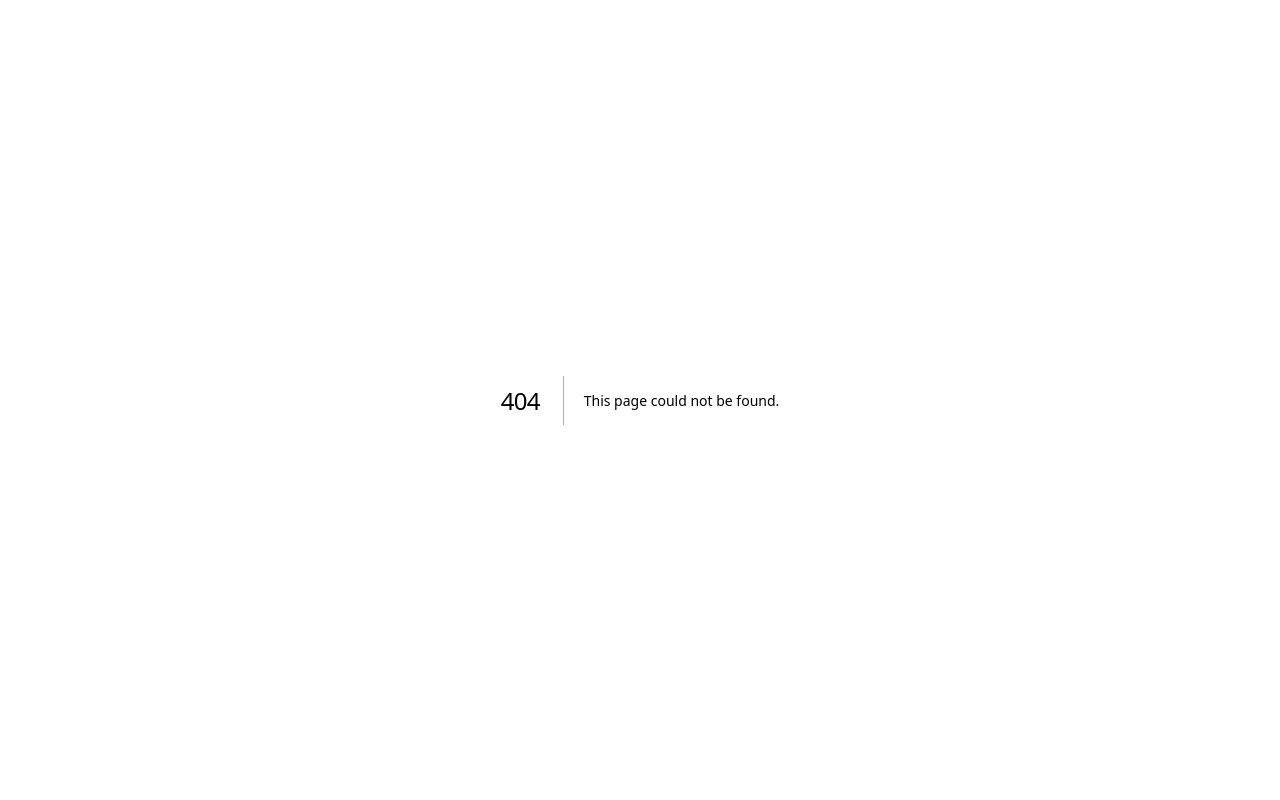
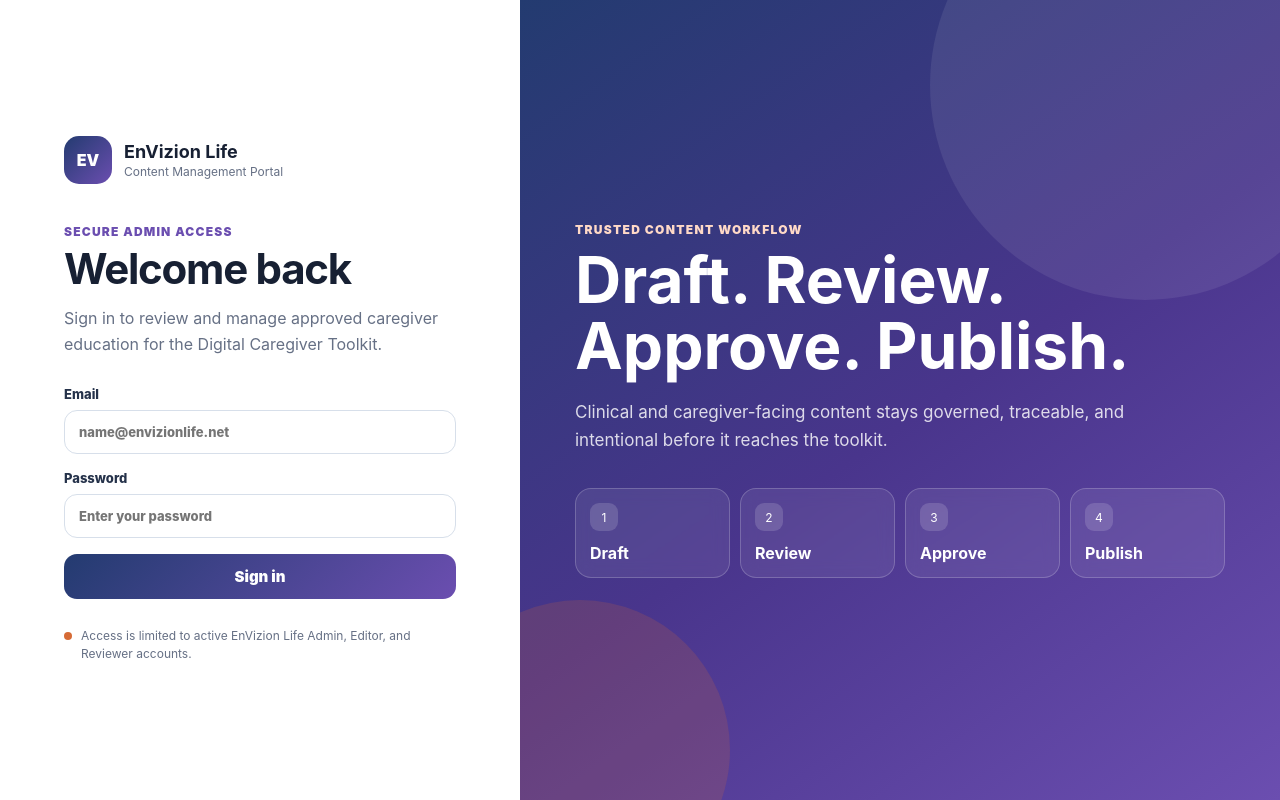
Before and after one commit to dbdnd7rn/EMR, a Next.js app in the folder apps/admin/: page /login in a window 1280 px wide. Before the commit this address had no page. Built offline with nearby package versions, Linux system fonts and the light colour scheme; no server answers.

Commit message:
feat: add branded admin sign-in page

```diff
--- /dev/null
+++ b/apps/admin/app/login/page.tsx
@@ -0,0 +1,171 @@
+'use client';
+
+import { FormEvent, useEffect, useState } from 'react';
+import { useRouter } from 'next/navigation';
+
+import { getBrowserSupabaseClient } from '../../lib/supabase-browser';
+
+export default function LoginPage() {
+  const router = useRouter();
+  const [email, setEmail] = useState('');
+  const [password, setPassword] = useState('');
+  const [message, setMessage] = useState('');
+  const [busy, setBusy] = useState(false);
+  const supabase = getBrowserSupabaseClient();
+
+  useEffect(() => {
+    if (!supabase) return;
+
+    supabase.auth.getUser().then(({ data }) => {
+      if (data.user) router.replace('/');
+    });
+  }, [router, supabase]);
+
+  async function signIn(event: FormEvent<HTMLFormElement>) {
+    event.preventDefault();
+    setMessage('');
+
+    if (!supabase) {
+      setMessage('Supabase environment variables are not configured yet.');
+      return;
+    }
+
+    if (!email.trim() || !password) {
+      setMessage('Enter your email and password.');
+      return;
+    }
+
+    setBusy(true);
+    const { error } = await supabase.auth.signInWithPassword({
+      email: email.trim(),
+      password,
+    });
+    setBusy(false);
+
+    if (error) {
+      setMessage('Sign-in was not successful. Check your credentials and try again.');
+      return;
+    }
+
+    router.replace('/');
+    router.refresh();
+  }
+
+  return (
+    <main style={screenStyle}>
+      <section style={panelStyle}>
+        <div style={brandStyle}>
+          <div style={brandMarkStyle}>EV</div>
+          <div>
+            <strong style={brandNameStyle}>EnVizion Life</strong>
+            <span style={brandSubStyle}>Content Management Portal</span>
+          </div>
+        </div>
+
+        <div style={heroStyle}>
+          <p style={eyebrowStyle}>SECURE ADMIN ACCESS</p>
+          <h1 style={titleStyle}>Welcome back</h1>
+          <p style={bodyStyle}>Sign in to review and manage approved caregiver education for the Digital Caregiver Toolkit.</p>
+        </div>
+
+        <form onSubmit={signIn} style={formStyle}>
+          <label style={labelStyle}>
+            Email
+            <input
+              autoComplete="email"
+              inputMode="email"
+              value={email}
+              onChange={(event) => setEmail(event.target.value)}
+              placeholder="name@envizionlife.net"
+              style={fieldStyle}
+            />
+          </label>
+
+          <label style={labelStyle}>
+            Password
+            <input
+              autoComplete="current-password"
+              type="password"
+              value={password}
+              onChange={(event) => setPassword(event.target.value)}
+              placeholder="Enter your password"
+              style={fieldStyle}
+            />
+          </label>
+
+          {message && <div style={messageStyle}>{message}</div>}
+
+          <button disabled={busy} type="submit" style={{ ...buttonStyle, opacity: busy ? 0.65 : 1 }}>
+            {busy ? 'Signing in…' : 'Sign in'}
+          </button>
+        </form>
+
+        <div style={securityStyle}>
+          <span style={securityDotStyle} />
+          <span>Access is limited to active EnVizion Life Admin, Editor, and Reviewer accounts.</span>
+        </div>
+      </section>
+
+      <aside style={visualStyle}>
+        <div style={orbBlueStyle} />
+        <div style={orbPurpleStyle} />
+        <div style={visualContentStyle}>
+          <p style={visualEyebrowStyle}>TRUSTED CONTENT WORKFLOW</p>
+          <h2 style={visualTitleStyle}>Draft. Review. Approve. Publish.</h2>
+          <p style={visualBodyStyle}>Clinical and caregiver-facing content stays governed, traceable, and intentional before it reaches the toolkit.</p>
+          <div style={stepsStyle}>
+            {['Draft', 'Review', 'Approve', 'Publish'].map((step, index) => (
+              <div key={step} style={stepStyle}>
+                <span style={stepNumberStyle}>{index + 1}</span>
+                <strong>{step}</strong>
+              </div>
+            ))}
+          </div>
+        </div>
+      </aside>
+    </main>
+  );
+}
+
+const screenStyle = {
+  minHeight: '100vh',
+  display: 'grid',
+  gridTemplateColumns: 'minmax(360px, 520px) minmax(0, 1fr)',
+  background: '#F7F8FC',
+} as const;
+
+const panelStyle = {
+  minHeight: '100vh',
+  padding: '44px clamp(28px, 5vw, 68px)',
+  background: '#FFFFFF',
+  display: 'flex',
+  flexDirection: 'column',
+  justifyContent: 'center',
+  gap: 28,
+} as const;
+
+const brandStyle = { display: 'flex', alignItems: 'center', gap: 12 } as const;
+const brandMarkStyle = { width: 48, height: 48, borderRadius: 15, display: 'grid', placeItems: 'center', background: 'linear-gradient(135deg, #233B70, #6B4EB0)', color: '#FFFFFF', fontWeight: 900 } as const;
+const brandNameStyle = { display: 'block', color: '#172033', fontSize: 18 } as const;
+const brandSubStyle = { display: 'block', color: '#667085', fontSize: 12, marginTop: 2 } as const;
+const heroStyle = { marginTop: 12 } as const;
+const eyebrowStyle = { margin: 0, color: '#6B4EB0', fontSize: 12, fontWeight: 900, letterSpacing: 1.2 } as const;
+const titleStyle = { margin: '8px 0 0', color: '#172033', fontSize: 42, lineHeight: 1.05 } as const;
+const bodyStyle = { color: '#667085', lineHeight: 1.65, margin: '14px 0 0', maxWidth: 430 } as const;
+const formStyle = { display: 'grid', gap: 16 } as const;
+const labelStyle = { display: 'grid', gap: 8, color: '#25324A', fontWeight: 800, fontSize: 13 } as const;
+const fieldStyle = { width: '100%', border: '1px solid #D7DFEA', borderRadius: 13, background: '#FFFFFF', color: '#172033', padding: '13px 14px', font: 'inherit', outline: 'none' } as const;
+const messageStyle = { padding: 12, borderRadius: 12, background: '#FFF3EF', color: '#A33E28', fontSize: 13, lineHeight: 1.5 } as const;
+const buttonStyle = { border: 0, borderRadius: 13, padding: '13px 16px', background: 'linear-gradient(135deg, #233B70, #6B4EB0)', color: '#FFFFFF', fontWeight: 900, fontSize: 15, cursor: 'pointer' } as const;
+const securityStyle = { display: 'flex', alignItems: 'flex-start', gap: 9, color: '#667085', fontSize: 12, lineHeight: 1.55 } as const;
+const securityDotStyle = { width: 8, height: 8, borderRadius: 999, background: '#D66B36', marginTop: 5, flex: '0 0 auto' } as const;
+const visualStyle = { position: 'relative', overflow: 'hidden', minHeight: '100vh', background: 'linear-gradient(145deg, #233B70 0%, #49358C 52%, #6B4EB0 100%)', display: 'grid', placeItems: 'center', padding: 48 } as const;
+const orbBlueStyle = { position: 'absolute', width: 430, height: 430, borderRadius: 999, top: -130, right: -80, background: 'rgba(255,255,255,.08)' } as const;
+const orbPurpleStyle = { position: 'absolute', width: 300, height: 300, borderRadius: 999, bottom: -100, left: -90, background: 'rgba(214,107,54,.18)' } as const;
+const visualContentStyle = { position: 'relative', zIndex: 1, width: 'min(650px, 100%)', color: '#FFFFFF' } as const;
+const visualEyebrowStyle = { margin: 0, color: '#FFD9C7', fontSize: 12, fontWeight: 900, letterSpacing: 1.3 } as const;
+const visualTitleStyle = { margin: '10px 0 0', fontSize: 'clamp(38px, 5vw, 64px)', lineHeight: 1.04, maxWidth: 620 } as const;
+const visualBodyStyle = { color: 'rgba(255,255,255,.82)', fontSize: 17, lineHeight: 1.65, maxWidth: 600, marginTop: 18 } as const;
+const stepsStyle = { display: 'grid', gridTemplateColumns: 'repeat(4, minmax(0, 1fr))', gap: 10, marginTop: 34 } as const;
+const stepStyle = { border: '1px solid rgba(255,255,255,.20)', borderRadius: 16, padding: 14, background: 'rgba(255,255,255,.08)', backdropFilter: 'blur(8px)' } as const;
+const stepNumberStyle = { display: 'grid', placeItems: 'center', width: 28, height: 28, borderRadius: 9, background: 'rgba(255,255,255,.15)', marginBottom: 12, fontSize: 12 } as const;
```
